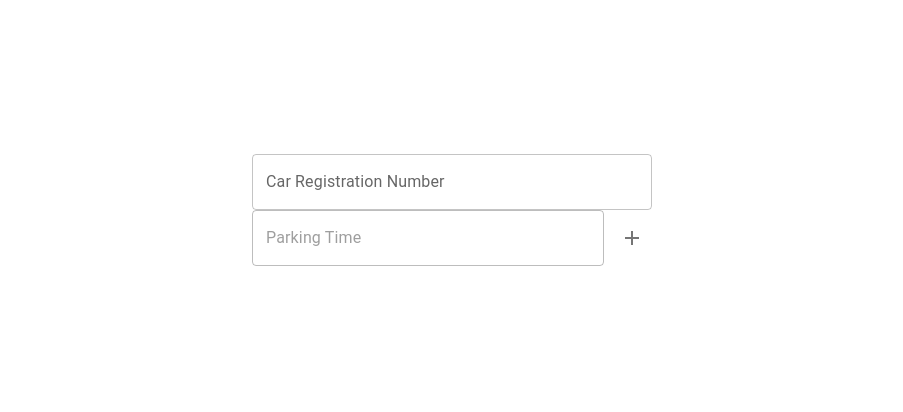
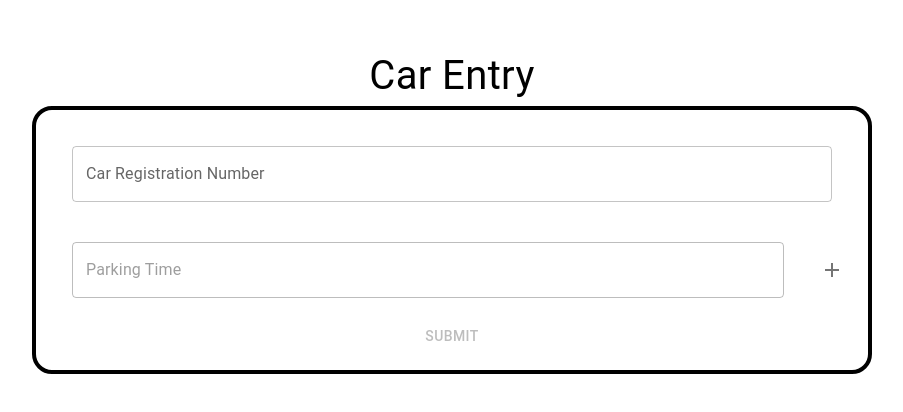
Before and after one commit to vgrashal16/Parking_Space, a React (Vite) app in the folder vite-project/: page /lot/register in a window 1280 px wide. Shown: the part 190-602 px from the top of the page, without its empty margins (188-1091 px from the left). Built offline with nearby package versions, Linux system fonts and the light colour scheme; a web font is replaced by a local one.

Commit message:
more functionalities added

```diff
--- a/vite-project/src/App.tsx
+++ b/vite-project/src/App.tsx
@@ -3,6 +3,7 @@ import Homepage from './components/homepage';
 import ParkingLot from './components/parkingLot';
 import { BrowserRouter as Router, Routes, Route } from 'react-router-dom';
 import Register from './components/register';
+import Car from './components/car';
 
 const App: React.FC = () => { {
     return (
@@ -11,6 +12,7 @@ const App: React.FC = () => { {
           <Route path="/" element={<Homepage />} />
           <Route path="/lot" element={<ParkingLot />} />
           <Route path="/lot/register" element={<Register />} />
+          <Route path="/lot/car" element={<Car id={0}/>} />
         </Routes>
       </Router>
     );
--- a/vite-project/src/atoms/parkingState.tsx
+++ b/vite-project/src/atoms/parkingState.tsx
@@ -4,8 +4,8 @@ import { parkingSpace } from './parkingSpace';
 export interface ParkingObject {
   id: number;
   parked: boolean;
-  parked_at: null | number; // Can be null or a timestamp (date.now())
-  reg_no: null | string; // Can be null or a string
+  parked_at: null | string;
+  reg_no: null | string;
 }
 
 export const initializeParkingState = selector<ParkingObject[]>({
@@ -13,7 +13,7 @@ export const initializeParkingState = selector<ParkingObject[]>({
   get: ({ get }) => {
     const spaces = get(parkingSpace);
     return Array.from({ length: spaces }, (_, index) => ({
-      id: index + 1, // Assuming ids start from 1
+      id: index + 1,
       parked: false,
       parked_at: null,
       reg_no: null,
--- /dev/null
+++ b/vite-project/src/components/car.tsx
@@ -0,0 +1,69 @@
+import { Box, Button, Typography } from '@mui/material';
+import { useRecoilState } from 'recoil';
+import { parkingState } from '../atoms/parkingState';
+import React, { useEffect, useState } from 'react'
+import { useLocation } from 'react-router-dom';
+
+interface CarProps {
+  id: number;
+}
+
+const Car: React.FC<CarProps> = () => {
+
+  const [parkState, setparkState] = useRecoilState(parkingState)
+  const [fare, setFare] = useState(0);
+  const location = useLocation();
+  const id = location.state;
+  const curr = new Date().toLocaleTimeString();
+  console.log(id);
+
+
+
+  const handlePay = () => {
+    console.log("clicked ");
+  }
+
+  useEffect(() => {
+
+    const time1 = new Date("2000/01/01 " + parkState[id-1].parked_at);
+    const time2 = new Date("2000/01/01 " +  new Date().toLocaleTimeString());
+
+    const time: number = (time2.getTime() - time1.getTime())/(1000 * 60 * 60);
+
+    // Calculate fare based on conditions
+    if (time <= 2) {
+      setFare(10);
+    }
+    else {
+      const extraHours = Math.ceil(time - 2); // Exclude the first two hours
+      setFare(10 + extraHours * 10);
+    }
+  }, []);
+
+
+  return (
+    <>
+    <Box
+      display="flex"
+      justifyContent="center"
+      flexDirection="column"
+      alignItems="center"
+      height="100vh"
+      margin="auto"
+      >
+      <Typography fontSize="40px">Car Entry</Typography>
+      <Box maxWidth="800px" padding= "20px" width="100%" border="4px solid black" borderRadius="20px" p={2} style={{display: 'flex', justifyContent: 'center', flexDirection: 'column'}}>
+        <Box display="flex" alignItems="center" gap={1}  style={{display: 'flex', alignItems: 'center', flexDirection: 'column'}}>
+          <Typography>Car Registration Number: {parkState[id-1].reg_no}</Typography>
+          <Typography>Time parked at: {parkState[id-1].parked_at}</Typography>
+          <Typography>Current Time: {curr}</Typography>
+          <Typography>Fare: {fare}</Typography>
+        </Box>
+        <Button onClick={handlePay} >Pay</Button>
+      </Box>
+    </Box>
+    </>
+  )
+}
+
+export default Car
--- a/vite-project/src/components/parkSpace.tsx
+++ b/vite-project/src/components/parkSpace.tsx
@@ -2,6 +2,7 @@ import React from 'react'
 import { Button } from '@mui/material'
 import { useRecoilValue } from 'recoil';
 import { parkingState } from '../atoms/parkingState';
+import { useNavigate } from 'react-router-dom';
 
 interface ParkSpaceProps {
   id: number;
@@ -9,11 +10,12 @@ interface ParkSpaceProps {
 
 const ParkSpace: React.FC<ParkSpaceProps> = ({ id }) => {
   const parkState = useRecoilValue(parkingState);
-
   const parked = parkState[id -1].parked;
+  const navigate = useNavigate();
 
   const handleClick = ( ) => {
     console.log(id , parked);
+    navigate('/lot/car', {state: id})
   }
 
   return (
--- a/vite-project/src/components/parkingLot.tsx
+++ b/vite-project/src/components/parkingLot.tsx
@@ -1,6 +1,6 @@
 import React from 'react';
 import { Button, Grid } from '@mui/material';
-import ParkSpace from './parkSpace'; // Import the parkSpace component
+import ParkSpace from './parkSpace';
 import { useRecoilValue } from 'recoil';
 import { parkingState } from '../atoms/parkingState';
 import { useNavigate } from 'react-router-dom';
@@ -9,6 +9,8 @@ const ParkingLot: React.FC = () => {
   const parkState = useRecoilValue(parkingState);
   const numRows = Math.ceil(parkState.length / 5);
   const navigate = useNavigate();
+  console.log(parkState);
+
 
   const handleAdd = () => {
     const availableParking = parkState.filter(obj => !obj.parked);
@@ -16,7 +18,7 @@ const ParkingLot: React.FC = () => {
     if (availableParking.length === 0) {
       throw new Error('No available parking spots');
     }
-    // Select a random object from availableParking
+    // select random object from availableParking
     const randomIndex = Math.floor(Math.random() * availableParking.length);
     const selectedParkingSpot = availableParking[randomIndex];
 
--- a/vite-project/src/components/register.tsx
+++ b/vite-project/src/components/register.tsx
@@ -1,27 +1,63 @@
 import React, { useState } from 'react';
-import { Box, TextField, IconButton } from '@mui/material';
+import { Box, TextField, IconButton, Typography, Button } from '@mui/material';
 import AddIcon from '@mui/icons-material/Add';
+import { useSetRecoilState} from 'recoil';
+import { parkingState } from '../atoms/parkingState';
+import { useLocation, useNavigate } from 'react-router-dom';
 
 const Register: React.FC = () => {
   const [carRegistration, setCarRegistration] = useState('');
   const [parkingTime, setParkingTime] = useState('');
+  const location = useLocation();
+  const navigate = useNavigate();
+  const id = location.state;
 
-  // Function to handle button click event to set current time
+  const setparkState = useSetRecoilState(parkingState);
+
   const handleSetCurrentTime = () => {
     const currentTime = new Date().toLocaleTimeString();
     setParkingTime(currentTime);
   };
 
+  const handleSubmit = () => {
+    // update
+    setparkState((prevParkState) => {
+      return prevParkState.map((parkingSpace) => {
+        if (parkingSpace.id === id) {
+          return {
+            ...parkingSpace,
+            parked: true,
+            parked_at: parkingTime,
+            reg_no: carRegistration,
+          };
+        } else {
+          return parkingSpace;
+        }
+      });
+    });
+
+    navigate('/lot')
+  };
+
   return (
-    <Box display="flex" justifyContent="center" alignItems="center" height="100vh" gap="10px">
-      <Box maxWidth="400px" width="100%" p={2}>
+    <>
+    <Box
+      display="flex"
+      justifyContent="center"
+      flexDirection="column"
+      alignItems="center"
+      height="100vh"
+      margin="auto"
+      >
+      <Typography fontSize="40px">Car Entry</Typography>
+      <Box maxWidth="800px" padding= "20px" width="100%" border="4px solid black" borderRadius="20px" p={2} style={{display: 'flex', justifyContent: 'center', flexDirection: 'column'}}>
         <TextField
           label="Car Registration Number"
           variant="outlined"
-          fullWidth
           value={carRegistration}
           onChange={(e) => setCarRegistration(e.target.value)}
-        />
+          style={{margin: '20px', width: '95%'}}
+          />
         <Box display="flex" alignItems="center" gap={1}>
           <TextField
             label="Parking Time"
@@ -29,13 +65,17 @@ const Register: React.FC = () => {
             fullWidth
             value={parkingTime}
             disabled={true}
-          />
+            style={{margin: '20px'}}
+
+            />
           <IconButton aria-label="Add" onClick={handleSetCurrentTime}>
             <AddIcon />
           </IconButton>
         </Box>
+        <Button onClick={handleSubmit} disabled={carRegistration.length === 0 || parkingTime.length === 0}>Submit</Button>
       </Box>
     </Box>
+    </>
   );
 };
 
```
